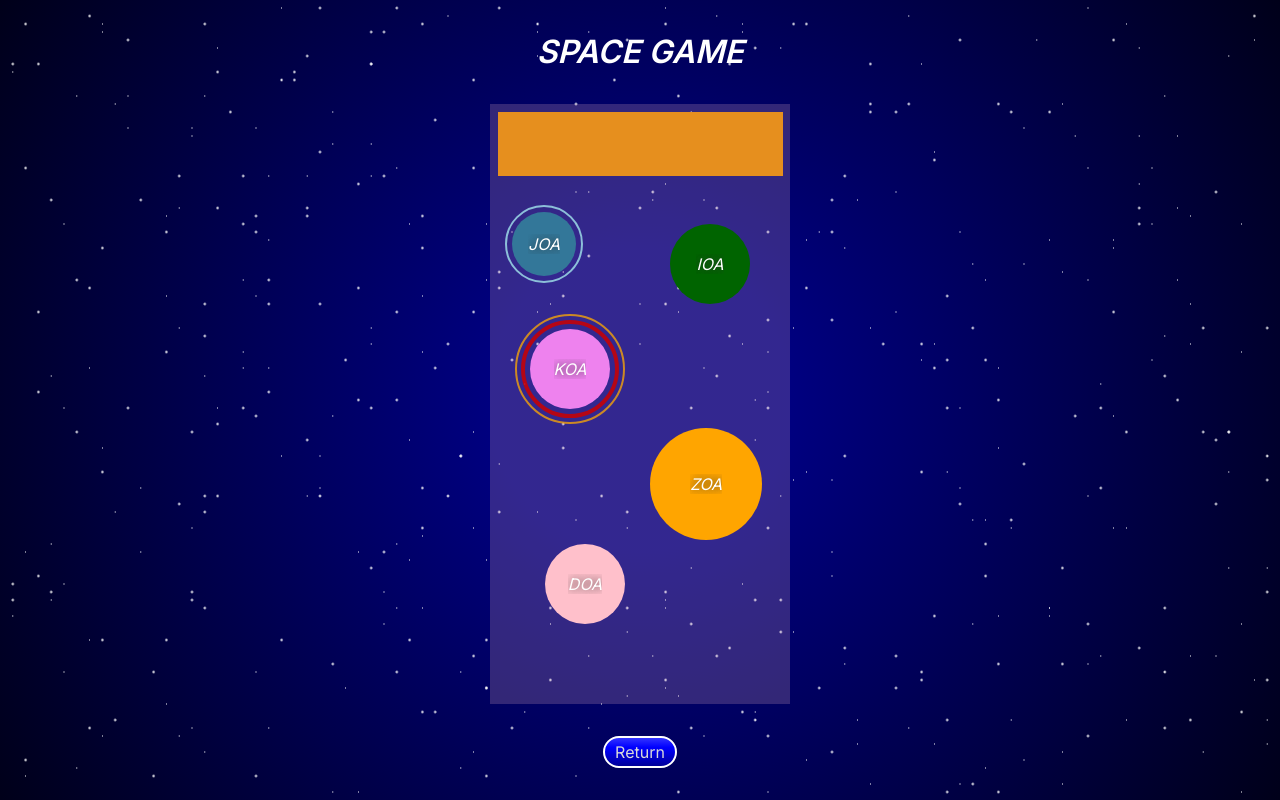
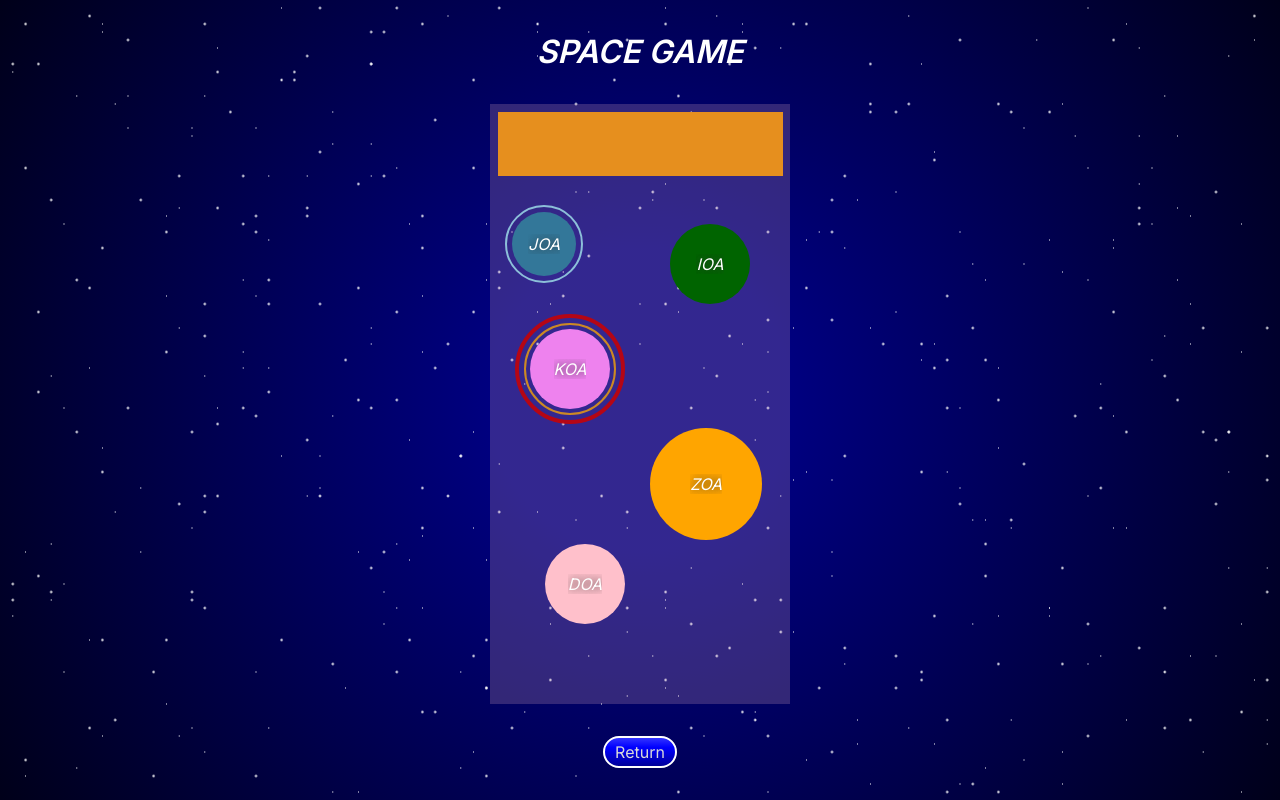
Before and after one commit to franco-ortega/space-game, a Next.js app: page /game in a window 1280 px wide. Built offline with nearby package versions, Linux system fonts and the light colour scheme.

Commit message:
move ring creation logic back into Planet

```diff
--- a/app/components/game/GameBoard.tsx
+++ b/app/components/game/GameBoard.tsx
@@ -74,13 +74,7 @@ const { doa, ioa, joa, koa, zoa } = planets;
 function PlanetJoa() {
 	return (
 		<Orbit planetPosition={joa.orbit}>
-			<Ring
-				ringColor={joa.rings[0].ringColor}
-				ringPadding={joa.rings[0].ringPadding}
-				ringWidth={joa.rings[0].ringWidth}
-			>
-				<Planet planetData={joa} />
-			</Ring>
+			<Planet planetData={joa} />
 		</Orbit>
 	);
 }
@@ -96,19 +90,7 @@ function PlanetIoa() {
 function PlanetKoa() {
 	return (
 		<Orbit planetPosition={koa.orbit}>
-			<Ring
-				ringColor={koa.rings[0].ringColor}
-				ringPadding={koa.rings[0].ringPadding}
-				ringWidth={koa.rings[0].ringWidth}
-			>
-				<Ring
-					ringColor={koa.rings[1].ringColor}
-					ringPadding={koa.rings[1].ringPadding}
-					ringWidth={koa.rings[1].ringWidth}
-				>
-					<Planet planetData={koa} />
-				</Ring>
-			</Ring>
+			<Planet planetData={koa} />
 		</Orbit>
 	);
 }
--- a/app/components/planets/Planet.tsx
+++ b/app/components/planets/Planet.tsx
@@ -1,5 +1,6 @@
-import { PlanetData } from '@/app/types/types';
+import { PlanetData, RingData } from '@/app/types/types';
 import styles from './Planet.module.css';
+import Ring from '../rings/Ring';
 
 type Props = {
 	planetData: PlanetData;
@@ -17,18 +18,30 @@ export default function Planet({
 		</div>
 	);
 
-	return <>{basePlanet}</>;
+	const completePlanet = rings.length
+		? addRingsToPlanet(basePlanet, rings)
+		: basePlanet;
+
+	return <>{completePlanet}</>;
 }
 
 /* HELPER FUNCTION */
-// function addRingsToPlanet(planet: React.JSX.Element, amount: number) {
-// 	let count = 0;
-// 	let ringedPlanet = planet;
+function addRingsToPlanet(planet: React.JSX.Element, rings: RingData) {
+	let count = 0;
+	let ringedPlanet = planet;
 
-// 	while (count < amount) {
-// 		ringedPlanet = <Ring>{ringedPlanet}</Ring>;
-// 		count++;
-// 	}
+	while (count < rings.length) {
+		ringedPlanet = (
+			<Ring
+				ringColor={rings[count].ringColor}
+				ringPadding={rings[count].ringPadding}
+				ringWidth={rings[count].ringWidth}
+			>
+				{ringedPlanet}
+			</Ring>
+		);
+		count++;
+	}
 
-// 	return ringedPlanet;
-// }
+	return ringedPlanet;
+}
```
Also changed, not shown: app/types/types.ts (+7 -5 lines).
